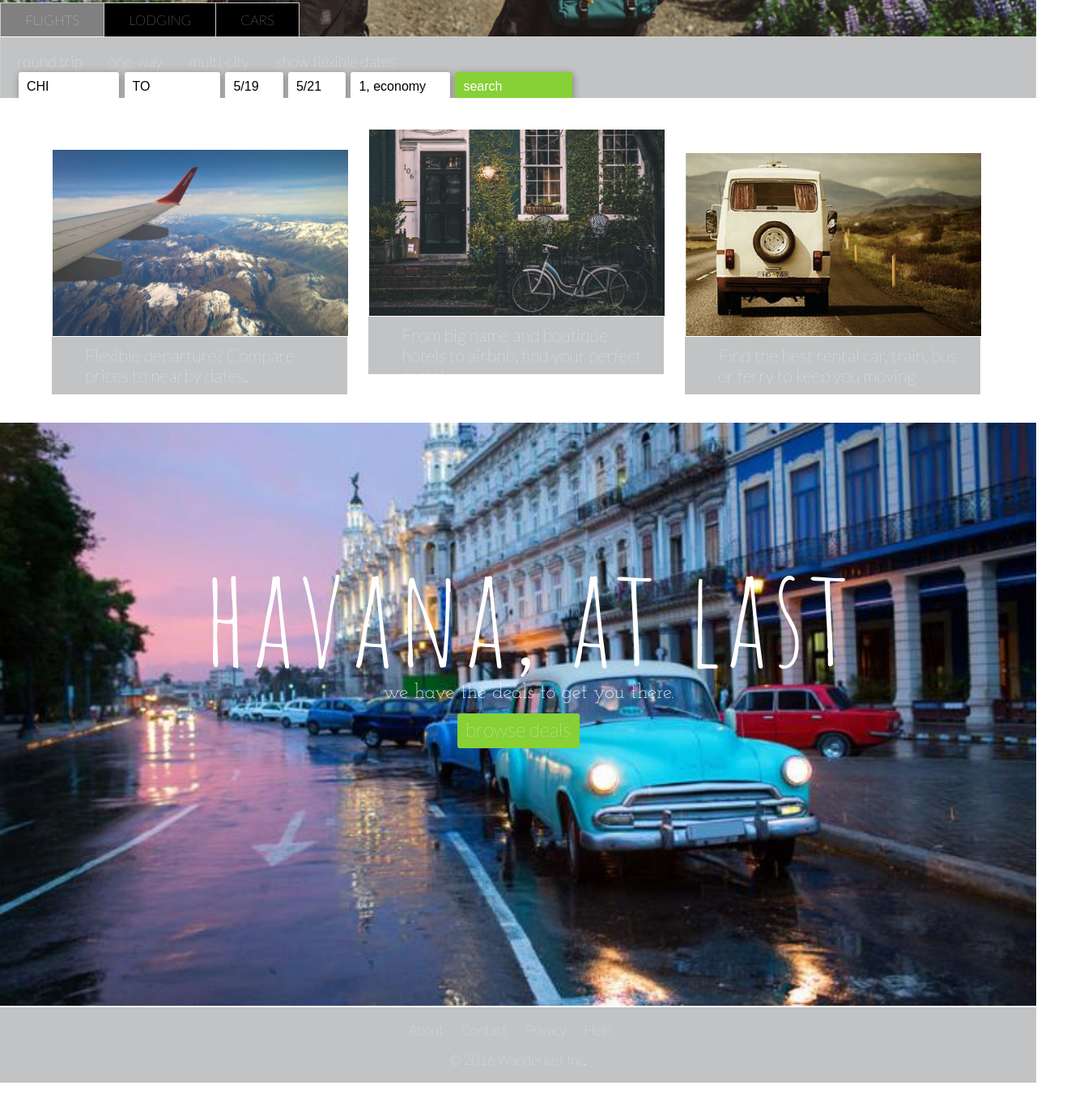
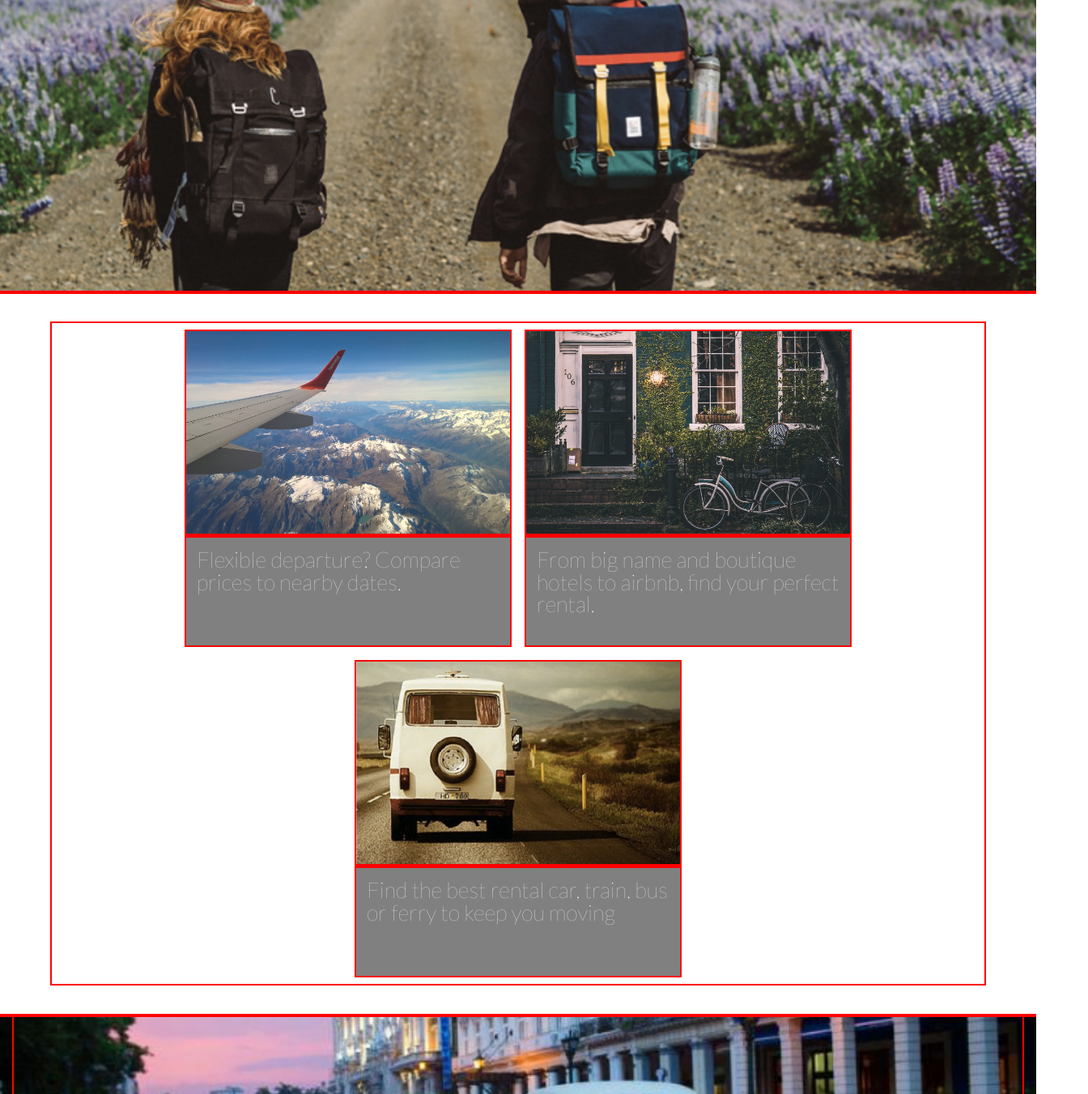
Before and after one commit to epenzeymoog/first_wanderlust, a plain HTML site: page index.html in a window 1280 px wide. Shown: the part 599-1950 px from the top of the page at 81% size, 1344 px wide, since content can reach past the window. Drawn offline with Linux system fonts and the light colour scheme.

Commit message:
add flexbox styles

```diff
--- a/index.html
+++ b/index.html
@@ -10,32 +10,34 @@
     <link href='https://fonts.googleapis.com/css?family=Lato:100,400,300' rel='stylesheet' type='text/css'>
     <meta name="viewport" content="width=device-width, initial-scale=1.0">
     <title>Wanderlust</title>
+  <link href="stylesheets/screen.css" media="screen, projection" rel="stylesheet" type="text/css" />
+  <link href="stylesheets/print.css" media="print" rel="stylesheet" type="text/css" />
 	</head>
 
 <body>
 
+<!-- Start top third/////////////////////////// -->
+
 <section class="top_third">
-  <nav>
-    <section class = "left_nav">
-      <img class="logo" src="./images/backpack_icon.png" alt="backpack_icon">
-      <h1>WANDERLUST</h1>
-    </section>
 
-    <section class = "right_nav">
-      <img class="icon" src="./images/search_icon.png" alt="search_icon">
-      <img class="icon" src="./images/menu_icon.png" alt="menu_icon">
-    </section>
+  <nav class="left-nav">
+    <ul class="flex-container-nav">
+      <li><p><img class="logo" src="./images/backpack_icon.png" alt="backpack_icon">WANDERLUST</p></li>
+    </ul>
+  </nav>
+
+  <nav class="right-nav">
+    <ul class="flex-container-nav">
+      <li><img class="icon" src="./images/search_icon.png" alt="search_icon"></li>
+      <li><img class="icon" src="./images/menu_icon.png" alt="menu_icon"></li>
+    </ul>
   </nav>
 
   <h2>unleash your inner explorer.</h2>
 
 
 <!-- TAB SECTION ///////////////////////////////////////// -->
-
-
-
-
-<div class="tabs">
+<!-- <div class="tabs">
 
    <div class="tab">
        <input type="radio" id="tab-1" name="tab-group-1" checked>
@@ -93,55 +95,58 @@
        </div>
    </div>
 
-</div>
+</div> -->
+<!-- END TAB SECTION ///////////////////////////////////////// -->
+</section>
+
+<!-- end top third/////////////////////////// -->
 
 
-
-<!-- END TAB SECTION ///////////////////////////////////////// -->
-
-
-
-
-
-</section>
+<!-- Start middle third/////////////////////////// -->
 
 <section class="middle_third">
 
-  <section class="promotion">
-    <img src="./images/airplane.png" alt="menu_icon">
-    <p>Flexible departure? Compare prices to nearby dates.</p>
-  </section>
+<div class="big-middle-container">
+  <ul class="deal-flex-container">
+    <li><img src="./images/airplane.png" alt="menu_icon"></li>
+    <li><p>Flexible departure? Compare prices to nearby dates.</p></li>
+  </ul>
 
-  <section class="promotion">
-    <img src="./images/bike.png" alt="menu_icon">
-    <p>From big name and boutique hotels to airbnb, find your perfect rental.</p>
-  </section>
+  <ul class="deal-flex-container">
+    <li><img src="./images/bike.png" alt="menu_icon"></li>
+    <li><p>From big name and boutique hotels to airbnb, find your perfect rental.</p></li>
+  </ul>
 
-  <section class="promotion">
-    <img src="./images/van.png" alt="menu_icon">
-    <p>Find the best rental car, train, bus or ferry to keep you moving</p>
-  </section>
+  <ul class="deal-flex-container">
+    <li><img src="./images/van.png" alt="menu_icon"></li>
+    <li><p>Find the best rental car, train, bus or ferry to keep you moving</p></li>
+  </ul>
+</div>
 
 </section>
+<!-- end middle third/////////////////////////// -->
 
+
+<!-- Start bottom third/////////////////////////// -->
 <section class="bottom_third">
-  <section class="bottom_third_text">
-    <h3>havana, at last</h3>
-    <p>we have the deals to get you there.</p>
-      <section class="green_button">
-        <p>browse deals</p>
-      </section>
-  </section>
+  <ul class="big-bottom-container">
+    <li><h3>havana, at last</h3></li>
+    <li><p>we have the deals to get you there.</p></li>
+    <li class="green-button"><p>browse deals</p></li>
+  </ul>
 </section>
+<!-- end middle third/////////////////////////// -->
 
 <footer>
-  <section class="footer_links">
-    <p>About</p>
-    <p>Contact</p>
-    <p>Privacy</p>
-    <p>Help</p>
-  </section>
-  <p id="copyright"> &copy; 2016 Wanderlust Inc.</p>
+  <ul class="footer-container">
+    <li><p>About</p></li>
+    <li><p>Contact</p></li>
+    <li><p>Privacy</p></li>
+    <li><p>Help</p></li>
+  </ul>
+  <ul class="footer-container">
+    <li><p id="copyright"> &copy; 2016 Wanderlust Inc.</p></li>
+  </ul>
 </footer>
 
 </body>
--- /dev/null
+++ b/sass/ie.scss
@@ -0,0 +1,5 @@
+/* Welcome to Compass. Use this file to write IE specific override styles.
+ * Import this file using the following HTML or equivalent:
+ * <!--[if IE]>
+ *   <link href="/stylesheets/ie.css" media="screen, projection" rel="stylesheet" type="text/css" />
+ * <![endif]--> */
--- /dev/null
+++ b/sass/print.scss
@@ -0,0 +1,3 @@
+/* Welcome to Compass. Use this file to define print styles.
+ * Import this file using the following HTML or equivalent:
+ * <link href="/stylesheets/print.css" media="print" rel="stylesheet" type="text/css" /> */
--- /dev/null
+++ b/sass/screen.scss
@@ -0,0 +1,6 @@
+/* Welcome to Compass.
+ * In this file you should write your main styles. (or centralize your imports)
+ * Import this file using the following HTML or equivalent:
+ * <link href="/stylesheets/screen.css" media="screen, projection" rel="stylesheet" type="text/css" /> */
+
+@import "compass/reset";
```
Also changed, not shown: CSS/style.css, stylesheets/ie.css (added), stylesheets/print.css (added), stylesheets/screen.css (added).
